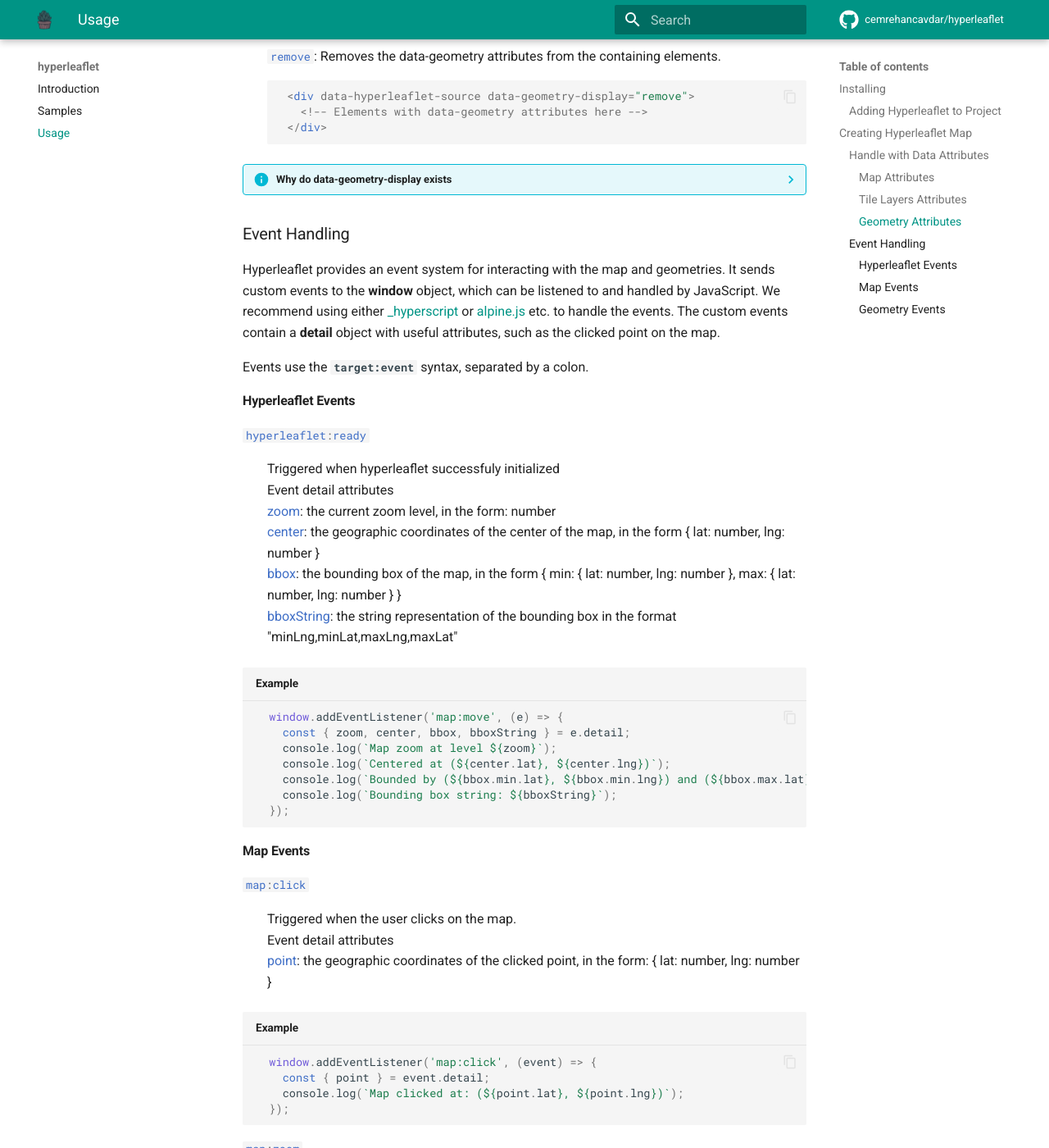
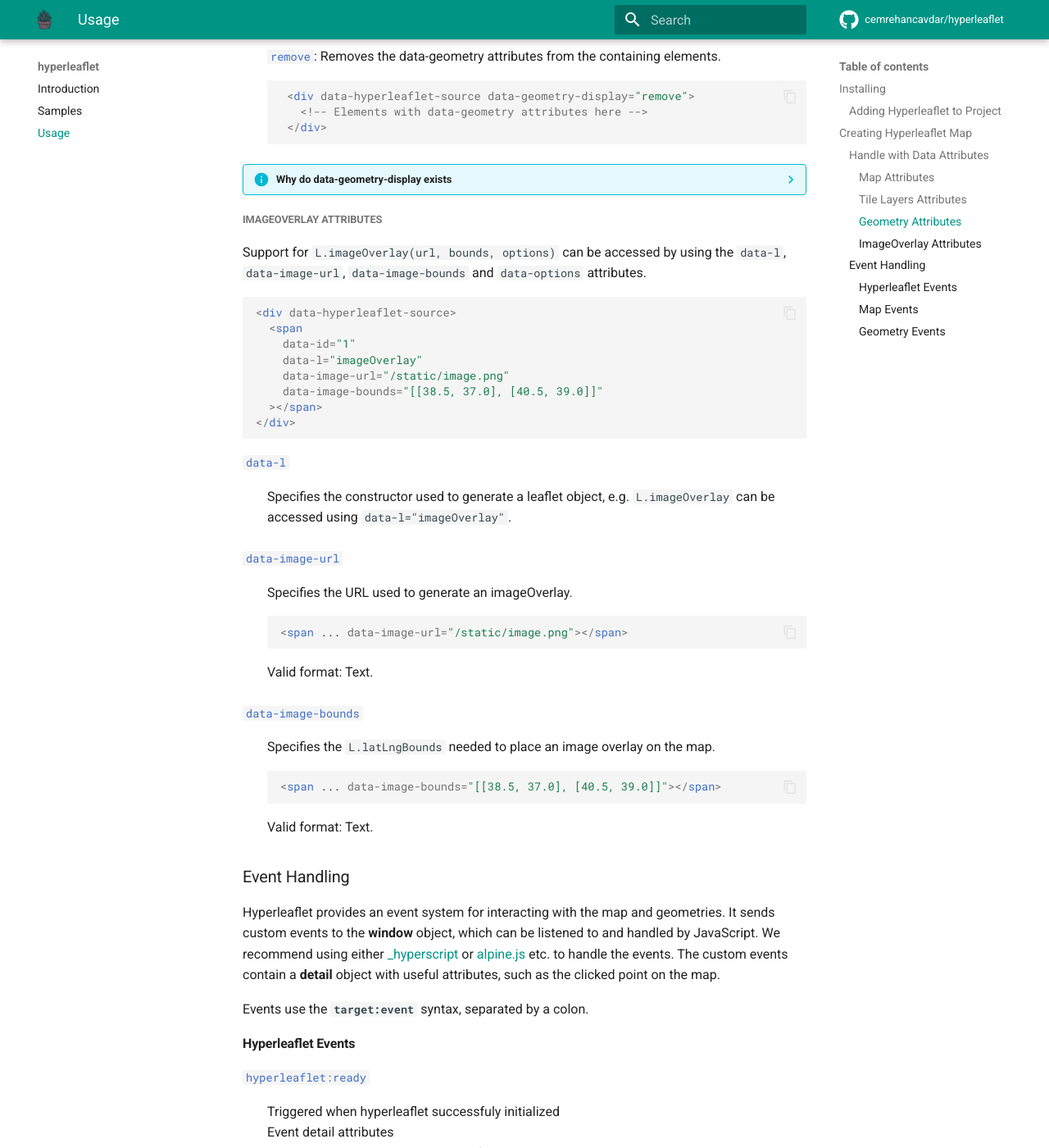
Before and after one commit to cemrehancavdar/hyperleaflet, an MkDocs documentation site: the page built from docs/docs/usage.md, in a window 1280 px wide and 1400 px high, scrolled down 5134 px. Shown: the whole window at 82% size. Built offline with MkDocs 1.6.1 and Material for MkDocs 9.7.7, drawn with Linux system fonts in a browser that asks for light colours; comment, search, counter and statistics services are not loaded.

Commit message:
add docs describing image overlay usage

````diff
--- a/docs/docs/usage.md
+++ b/docs/docs/usage.md
@@ -224,6 +224,42 @@
     remove: remove data-geometry attributes <br>
     json: remove them and add to end of the document <br>
 
+##### ImageOverlay Attributes
+
+Support for `L.imageOverlay(url, bounds, options)` can be accessed by using the `data-l`,
+`data-image-url`,
+`data-image-bounds` and
+`data-options` attributes.
+
+``` html
+<div data-hyperleaflet-source>
+  <span
+    data-id="1"
+    data-l="imageOverlay"
+    data-image-url="/static/image.png"
+    data-image-bounds="[[38.5, 37.0], [40.5, 39.0]]"
+  ></span>
+</div>
+```
+
+`#!css data-l`
+: Specifies the constructor used to generate a leaflet object, e.g. `L.imageOverlay` can be accessed using `data-l="imageOverlay"`.
+
+`#!css data-image-url`
+: Specifies the URL used to generate an imageOverlay.
+  ```html
+  <span ... data-image-url="/static/image.png"></span>
+  ```
+  Valid format: Text.
+
+`#!css data-image-bounds`
+: Specifies the `L.latLngBounds` needed to place an image overlay on the map.
+  ```html
+  <span ... data-image-bounds="[[38.5, 37.0], [40.5, 39.0]]"></span>
+  ```
+  Valid format: Text.
+
+
 ### Event Handling
   Hyperleaflet provides an event system for interacting with the map and geometries. It sends custom events to the **window** object, which can be listened to and handled by JavaScript. We recommend using either [_hyperscript](https://hyperscript.org/){:target="_blank"} or [alpine.js](https://alpinejs.dev/){:target="_blank"} etc. to handle the events. The custom events contain a **detail** object with useful attributes, such as the clicked point on the map.
 
````
